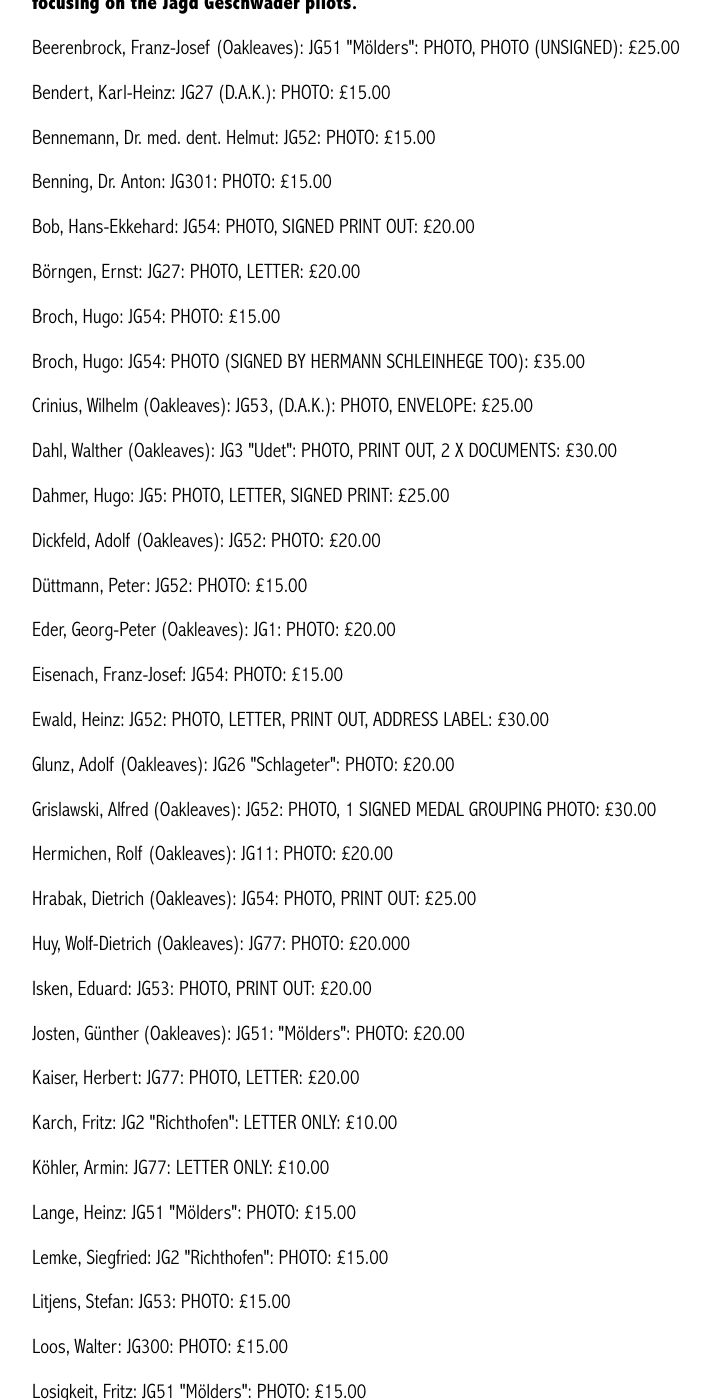
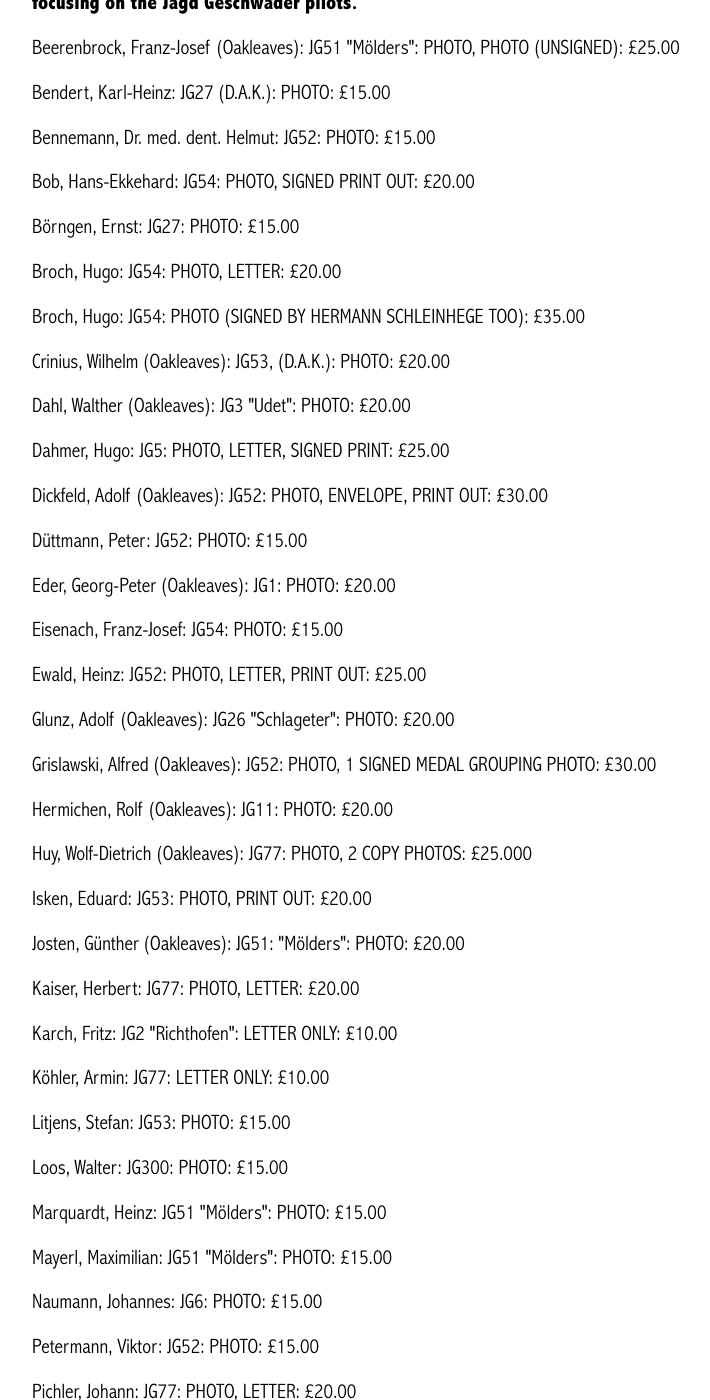
Before and after one commit to lahphotographs/lahphotographs.github.com, a Jekyll site: the page built from luftwaffe_photos.md, in a window 1280 px wide and 1400 px high, scrolled down 1067 px. Shown: the whole window, without its empty margins (213-923 px from the left). Built offline with Jekyll 4.4.1, drawn with Linux system fonts in a browser that asks for light colours; some of the changed text lies outside the part shown.

Commit message:
Update luftwaffe_photos.md

```diff
--- a/luftwaffe_photos.md
+++ b/luftwaffe_photos.md
@@ -17,41 +17,33 @@ permalink: /luftwaffe_photos.html
 <p><b>Below is a selection of Luftwaffe Knight's Cross holder photographs currently for sale, this batch focusing on the Jagd Geschwader pilots.</b></p>
 <p>Beerenbrock,	Franz-Josef	(Oakleaves): JG51 "Mölders":	PHOTO, PHOTO (UNSIGNED): £25.00</p>
 <p>Bendert,	Karl-Heinz: JG27 (D.A.K.):	PHOTO: £15.00</p>
-<p>Bennemann,	Dr. med. dent. Helmut: JG52: PHOTO: £15.00</p>
-<p>Benning,	Dr. Anton: JG301:	PHOTO: £15.00</p>
+  <p>Bennemann,	Dr. med. dent. Helmut: JG52: PHOTO: £15.00</p>
 <p>Bob,	Hans-Ekkehard: JG54:	PHOTO, SIGNED PRINT OUT: £20.00</p>
-<p>Börngen,	Ernst: JG27:	PHOTO, LETTER: £20.00</p>
-<p>Broch,	Hugo: JG54:	PHOTO: £15.00</p>
+<p>Börngen,	Ernst: JG27:	PHOTO: £15.00</p>
+<p>Broch,	Hugo: JG54:	PHOTO, LETTER: £20.00</p>
 <p>Broch,	Hugo: JG54:	PHOTO (SIGNED BY HERMANN SCHLEINHEGE TOO): £35.00</p>
-<p>Crinius,	Wilhelm	(Oakleaves): JG53, (D.A.K.):	PHOTO, ENVELOPE: £25.00</p>
-<p>Dahl,	Walther	(Oakleaves): JG3 "Udet":	PHOTO, PRINT OUT, 2 X DOCUMENTS:	£30.00</p>
+<p>Crinius,	Wilhelm	(Oakleaves): JG53, (D.A.K.):	PHOTO: £20.00</p>
+<p>Dahl,	Walther	(Oakleaves): JG3 "Udet":	PHOTO:	£20.00</p>
 <p>Dahmer,	Hugo: JG5:	PHOTO, LETTER, SIGNED PRINT: £25.00</p>
-<p>Dickfeld, Adolf	(Oakleaves): JG52:	PHOTO: £20.00</p>
+<p>Dickfeld, Adolf	(Oakleaves): JG52:	PHOTO, ENVELOPE, PRINT OUT: £30.00</p>
 <p>Düttmann,	Peter: JG52:	PHOTO: £15.00</p>
 <p>Eder,	Georg-Peter	(Oakleaves): JG1:	PHOTO: £20.00</p>
 <p>Eisenach,	Franz-Josef: JG54:	PHOTO: £15.00</p>
-<p>Ewald,	Heinz: JG52:	PHOTO, LETTER, PRINT OUT, ADDRESS LABEL:	£30.00</p>
+<p>Ewald,	Heinz: JG52:	PHOTO, LETTER, PRINT OUT:	£25.00</p>
 <p>Glunz,	Adolf	(Oakleaves): JG26 "Schlageter":	PHOTO: £20.00</p>
 <p>Grislawski,	Alfred	(Oakleaves): JG52:	PHOTO, 1 SIGNED MEDAL GROUPING PHOTO:	£30.00</p>
 <p>Hermichen,	Rolf	(Oakleaves): JG11:	PHOTO: £20.00</p>
-<p>Hrabak,	Dietrich	(Oakleaves): JG54:	PHOTO, PRINT OUT:	£25.00</p>
-<p>Huy,	Wolf-Dietrich	(Oakleaves): JG77:	PHOTO: £20.000</p>
+<p>Huy,	Wolf-Dietrich	(Oakleaves): JG77:	PHOTO, 2 COPY PHOTOS: £25.000</p>
 <p>Isken,	Eduard: JG53:	PHOTO, PRINT OUT:	£20.00</p>
 <p>Josten,	Günther	(Oakleaves): JG51: "Mölders":	PHOTO: £20.00</p>
 <p>Kaiser,	Herbert: JG77:	PHOTO, LETTER: £20.00</p>
 <p>Karch,	Fritz: JG2 "Richthofen":	LETTER ONLY:	£10.00</p>
 <p>Köhler,	Armin: JG77:	LETTER ONLY:	£10.00</p>
-<p>Lange,	Heinz: JG51 "Mölders":	PHOTO: £15.00</p>
-<p>Lemke,	Siegfried: JG2 "Richthofen":	PHOTO: £15.00</p>
 <p>Litjens,	Stefan: JG53:	PHOTO: £15.00</p>
 <p>Loos,	Walter: JG300:	PHOTO: £15.00</p>
-<p>Losigkeit,	Fritz: JG51 "Mölders":	PHOTO: £15.00</p>
 <p>Marquardt,	Heinz: JG51 "Mölders":	PHOTO: £15.00</p>
 <p>Mayerl,	Maximilian: JG51 "Mölders":	PHOTO: £15.00</p>
 <p>Naumann,	Johannes: JG6:	PHOTO: £15.00</p>
-<p>Neumann,	Klaus: JG3 "Udet":	PHOTO: £15.00</p>
-<p>Obleser,	Friedrich: JG52: PHOTO, SIGNED POST-WAR CUT OUT: £20.00</p>
-<p>Ohlrogge,	Walter: JG3 "Udet":	PHOTO (CLIPPED): £10.00</p>
 <p>Petermann,	Viktor: JG52: 	PHOTO: £15.00</p>
 <p>Pichler,	Johann: JG77:	PHOTO, LETTER: £20.00</p>
 <p>Pingel,	Rolf: JG26 "Schlageter":	PHOTO: £15.00</p>
@@ -64,15 +56,12 @@ permalink: /luftwaffe_photos.html
 <p>Schack,	Günther	(Oakleaves): JG51 "Mölders":	COLOUR PHOTO:	£25.00</p>
 <p>Schleinhege,	Hermann: JG54: LETTER ONLY:	£10.00</p>
 <p>Schmidt,	Winfrid: JG3:	PHOTO: £15.00</p>
-<p>Schnell,	Karl-Heinz: JG51 "Mölders":	PHOTO: £15.00</p>
 <p>Schönfelder,	Helmut: JG51 "Mölders":	PHOTO: £15.00</p>
-<p>Schöpfel,	Gerhard: JG26 "Schlageter":	PHOTO, LETTER, PRINT OUT:	£25.00</p>
+<p>Schöpfel,	Gerhard: JG26 "Schlageter":	PHOTO, PRINT OUT:	£20.00</p>
 <p>Schuck,	Walter	(Oakleaves): JG5:	PHOTO, LETTER:	£25.00</p>
-<p>Schultz,	Otto: JG51 "Mölders" (D.A.K.):	PHOTO: £15.00</p>
 <p>Seeger,	Günther: JG53: PHOTO, LETTER, ENVELOPE:	£25.00</p>
-<p>Seiler,	Reinhard	(Oakleaves): JG54:	PHOTO: £20.00</p>
-<p>Späte,	Wolfgang	(Oakleaves): JG54: PHOTO, ENVELOPE, £25.00</p>
-<p>Steinhoff,	Johannes	(Swords): JG52:	PHOTO (BUNDESWEHR), LETTER, PRINT OUT X 2: £30.00</p>
+<p>Späte,	Wolfgang	(Oakleaves): JG54: PHOTO: £20.00</p>
+<p>Steinhoff,	Johannes	(Swords): JG52: LETTER, PRINT OUT X 2: £20.00</p>
 <p>Stolle,	Bruno: JG2 "Richthofen":	PHOTO: £15.00</p>
 <p>Tegtmeier,	Fritz: JG54:	PHOTO: £15.00</p>
 <p>Thyben,	Gerhard	(Oakleaves): JG54:	PHOTO: £20.00</p>
@@ -80,7 +69,6 @@ permalink: /luftwaffe_photos.html
 <p>Unger,	Willy: JG3 "Udet": LETTER ONLY:	£10.00</p>
 <p>Weik,	Hans: JG3 "Udet":	PHOTO, LETTER:	£20.00</p>
 <p>Woidich,	Franz: JG52:	PHOTO: £15.00</p>
-<p>Wolf,	Hermann: JG11: PHOTO, COPY PHOTO, PRINT OUT: £25.00</p>
 <p>Wolfrum,	Walter: JG52:	PHOTO: £15.00</p>
 <p>
 <b><centre>Not see the person you would like to add to your collection in the list above? Just ask for who you seek, so that I can confirm whether they are within the wider collection.
```
